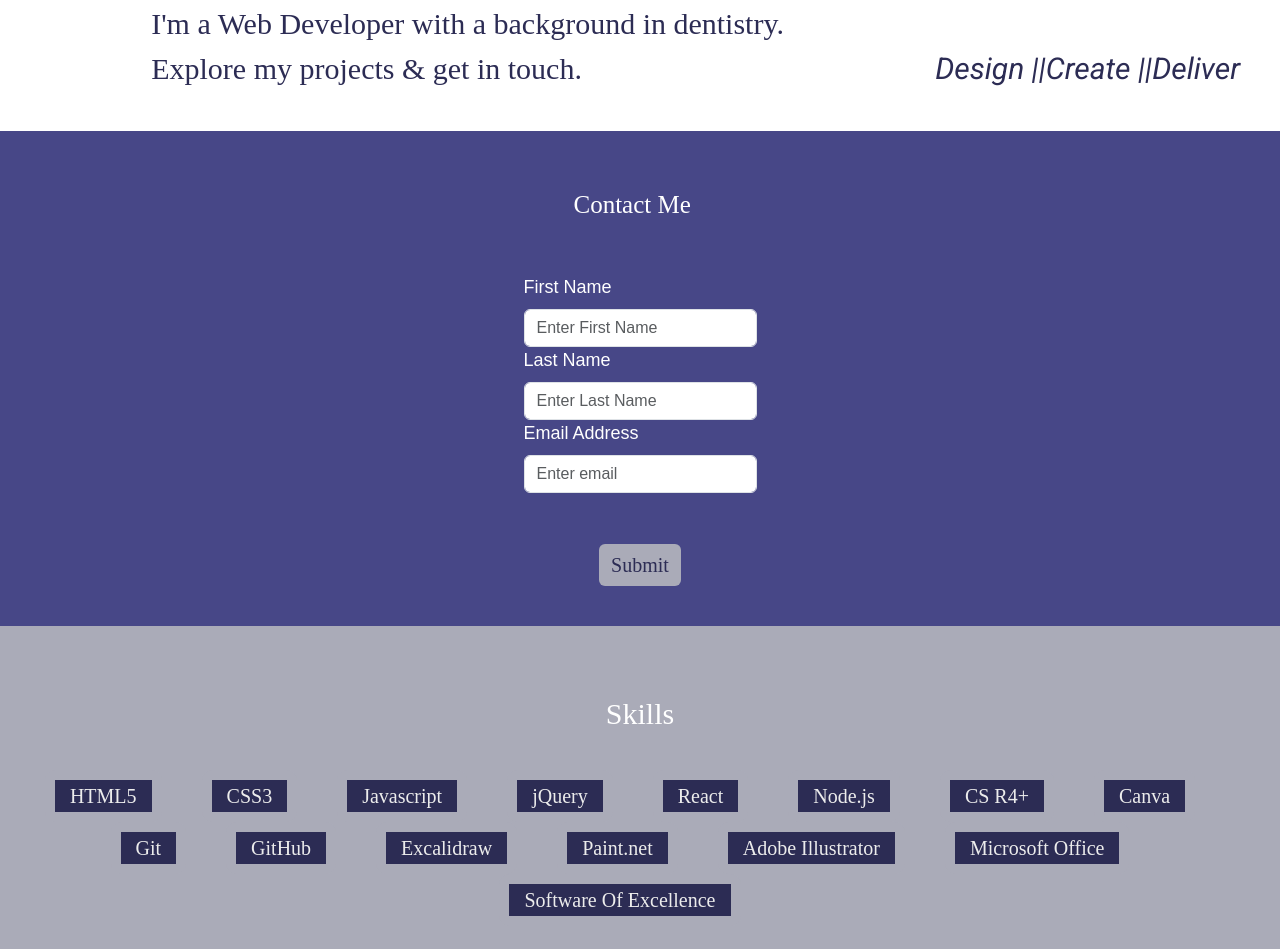
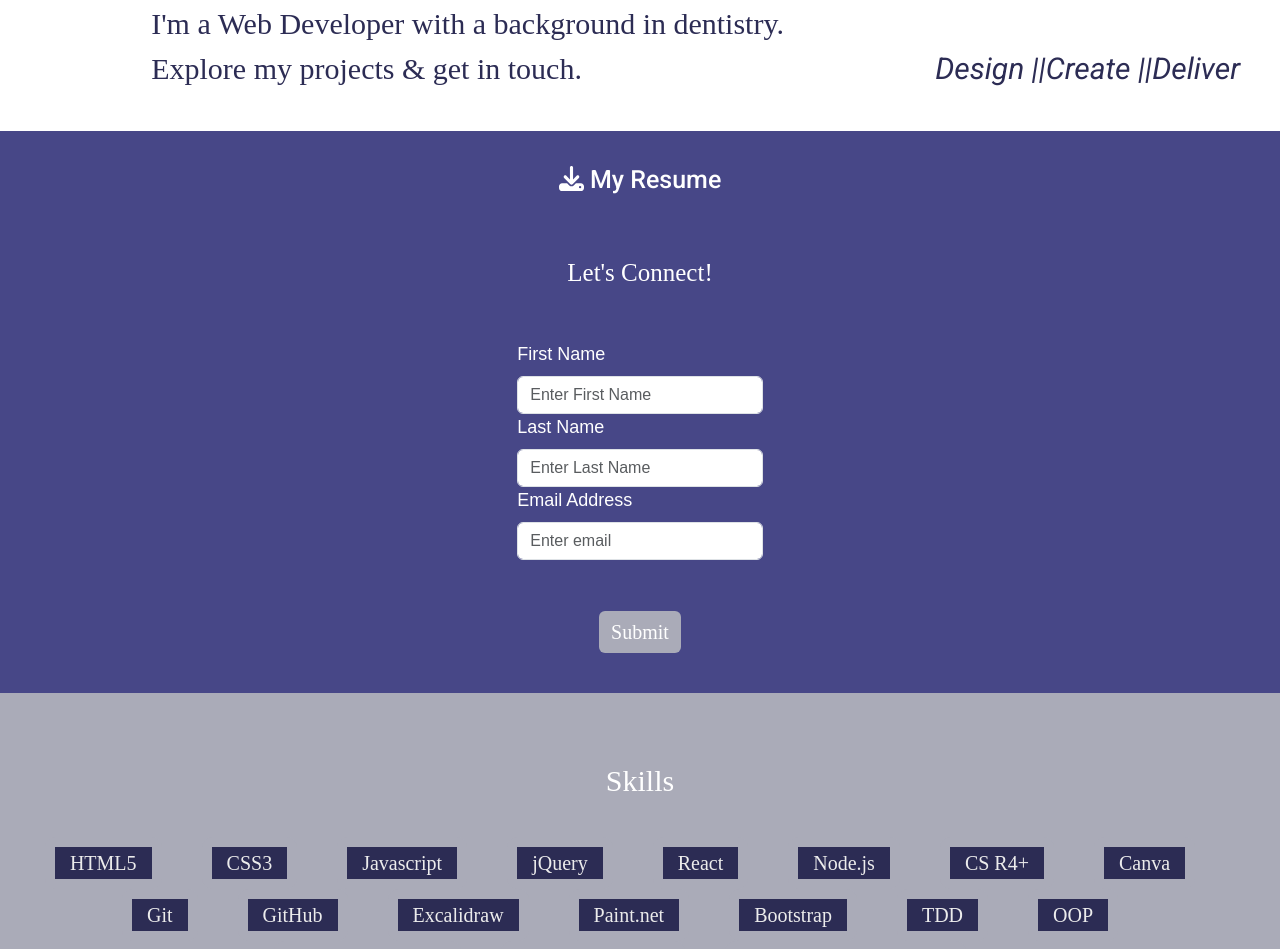
Before and after one commit to chrisma89/Chrisma-Caroline-Stephen, a React (Vite) app: page /contact in a window 1280 px wide. Shown: the part 220-1169 px from the top of the page. Built offline with nearby package versions, Linux system fonts and the light colour scheme; a web font is replaced by a local one.

Commit message:
cv added, conatct section styled, download resume added and projects.json updated

```diff
--- a/src/components/Contact/index.jsx
+++ b/src/components/Contact/index.jsx
@@ -2,6 +2,9 @@ import Button from 'react-bootstrap/Button';
 import Form from 'react-bootstrap/Form';
 import "./style.css"
 import React, { useState } from 'react';
+import { FontAwesomeIcon } from '@fortawesome/react-fontawesome';
+import { faDownload } from '@fortawesome/free-solid-svg-icons';
+
 
 
 const Contact = () => {
@@ -42,6 +45,9 @@ const Contact = () => {
 
   return(
     <div  className = "projectbackgrnd" style={{ color : "#2C2C54"}}>
+      <div className="d-flex align-items-center justify-content-center">
+    <a className="roboto-medium" style={{paddingTop: "30px",fontSize : "25px", textDecoration : "none", color : "white"}}href="./images/CV.pdf" download="Chrisma Stephen CV.pdf"><FontAwesomeIcon icon={faDownload}/> My Resume</a>
+  </div>
 
 
 
@@ -59,7 +65,7 @@ const Contact = () => {
       <Form.Group className="mb-3 form d-flex justify-content-center" controlId="formBasicEmail">
 
         <div style={{fontSize: "25px", padding: "50px", color : "white",fontFamily : "roboto-medium" }}>
-          Contact Me
+          Let's Connect!
         </div>
         <Form.Label>First Name</Form.Label>
         <Form.Control  value={formData.firstName}
@@ -76,10 +82,10 @@ const Contact = () => {
         <Form.Control  value={formData.email}
           name="email"
           onChange={handleInputChange}
-          type="text"
+          type="email"
           placeholder="Enter email" />
       </Form.Group>
-      <Button type ="submit" style ={{color : "#2C2C54", fontSize : "20px", backgroundColor : "#AAABB8", margin: "35px", border : "#64002f"}} >
+      <Button type ="submit" style ={{color : "white", fontSize : "20px", backgroundColor : "#AAABB8", margin: "35px", border : "#64002f"}} >
         Submit
       </Button>
     </Form>
--- a/src/components/skills.jsx
+++ b/src/components/skills.jsx
@@ -33,6 +33,9 @@ const Skills = () => {
     <button style={skillsbutton}>GitHub</button>
     <button style={skillsbutton}>Excalidraw</button>
     <button style={skillsbutton}>Paint.net</button>
+    <button style={skillsbutton}>Bootstrap</button>
+    <button style={skillsbutton}>TDD</button>
+    <button style={skillsbutton}>OOP</button>
     <button style={skillsbutton}>Adobe Illustrator</button>
     <button style={skillsbutton}>Microsoft Office</button>
      <button style={skillsbutton}>Software Of Excellence</button>
--- a/src/projects.json
+++ b/src/projects.json
@@ -79,7 +79,7 @@
 
   "image" : "../../images/desk8.jpg",
   "skill" : "NODE-CSS-COMMAND LINE",
-  "description" : "This portfolio page combines navigation, hero, projects, skills, and contact sections, enhanced by CSS and Bootstrap components for a dynamic, responsive layout."
+  "description" : "The Command Line Team Profile Generator is a user-friendly application that creates professional team profile pages via CLI prompts. It gathers employee details and generates a polished HTML interface to display the team profiles efficiently."
 }
 
 ]
```
Also changed, not shown: src/components/about.jsx (+6 -1 lines), 1 other file (tests, documents, lock files or other folders).
